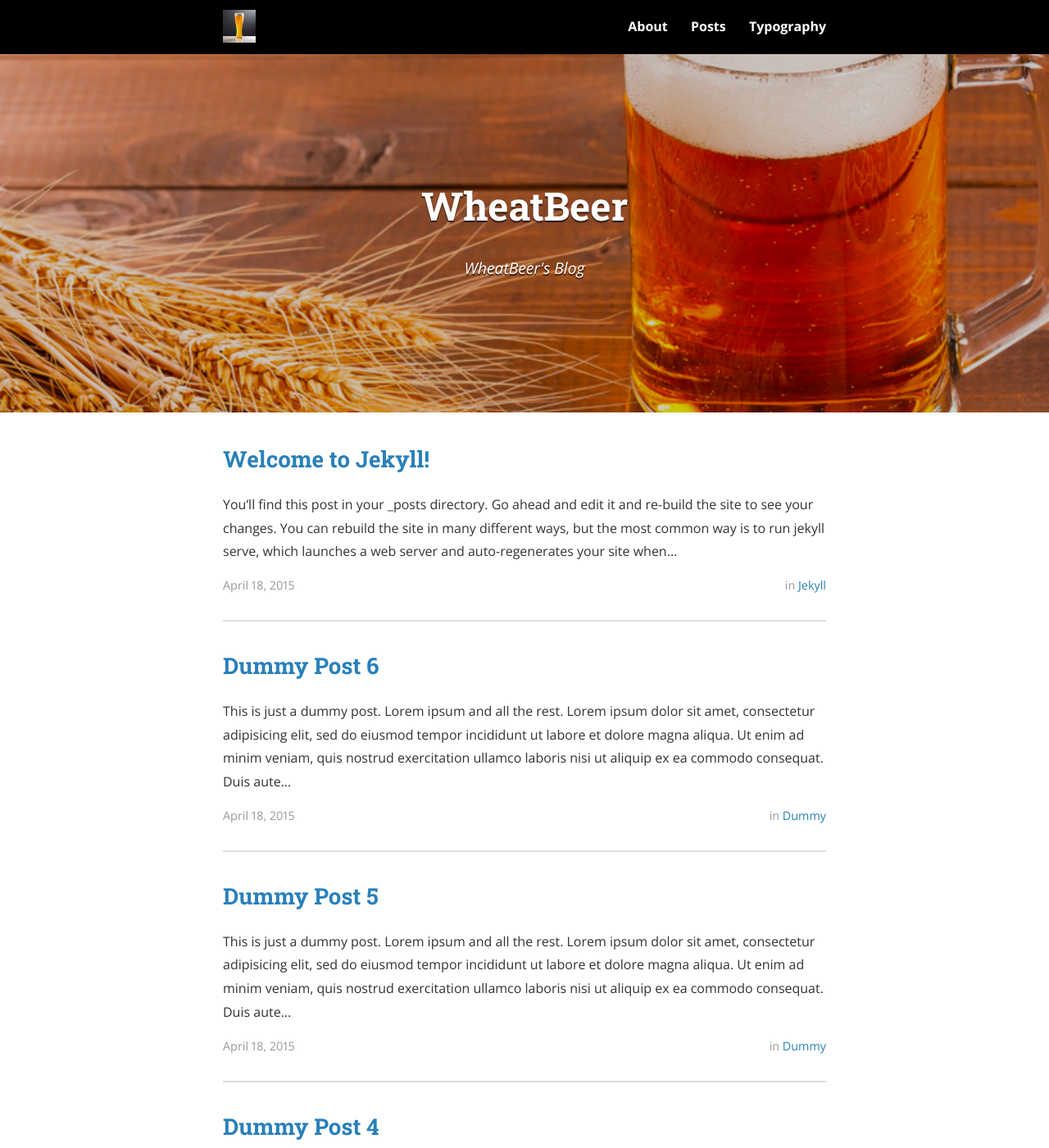
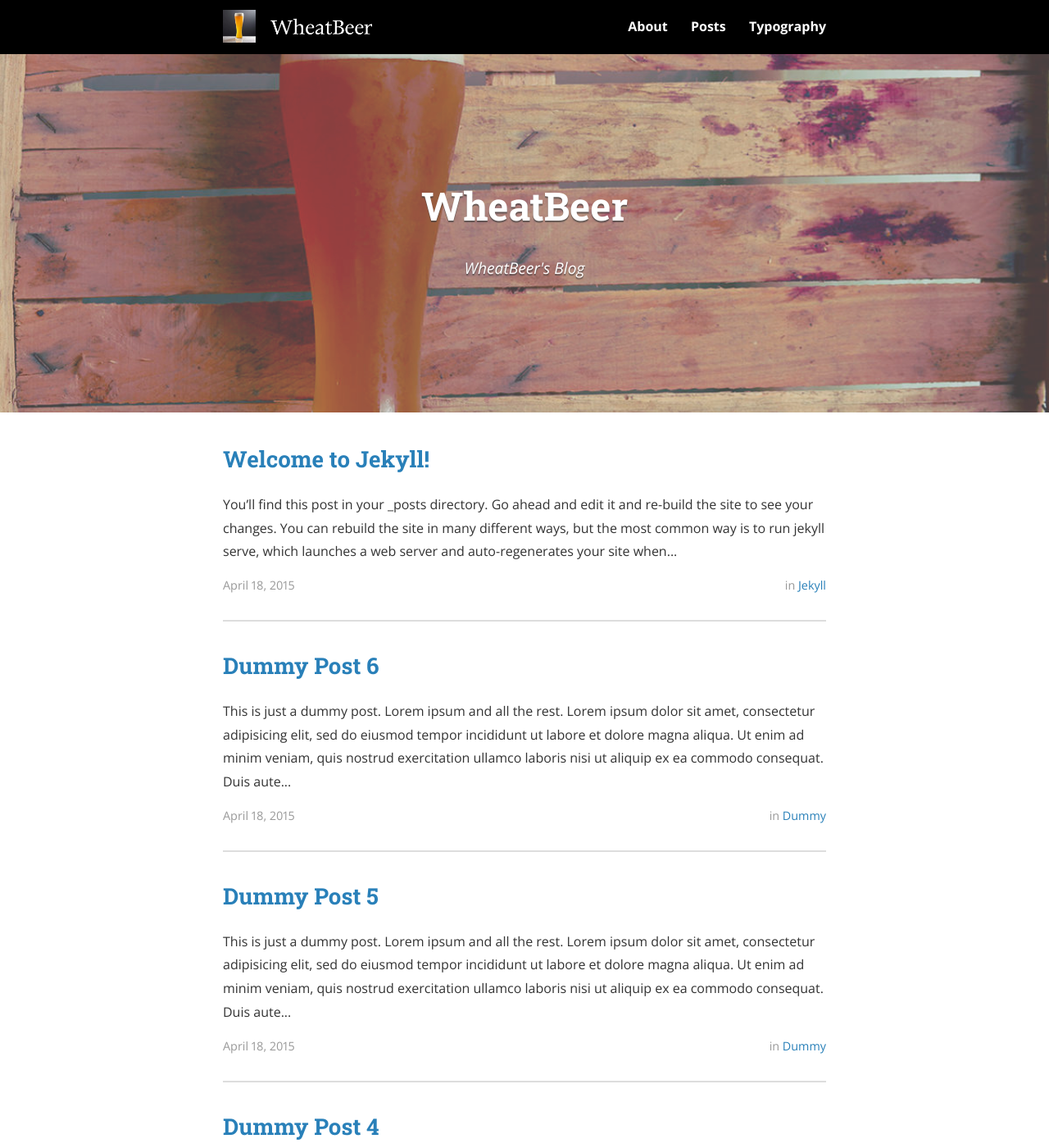
Before and after one commit to WheatBeer/WheatBeer.github.io, a Jekyll site: the page built from index.html, in a window 1280 px wide and 1400 px high. Shown: the whole window at 82% size. Built offline with Jekyll 4.4.1, drawn with Linux system fonts in a browser that asks for light colours; nearby versions of some CDN libraries; the list of posts is cut into pages by our own code.

Commit message:
first commit

```diff
--- a/_config.yml
+++ b/_config.yml
@@ -21,7 +21,7 @@
 baseurl: "" # the subpath of your site, e.g. /blog/
 url: "http://WheatBeer.github.io" # the base hostname & protocol for your site
 cover: "/assets/banner.jpg"
-logo: "/assets/WheatBeer.jpg"
+logo: "/assets/logo_letter.png"
 
 # Build settings
 markdown: kramdown
@@ -186,12 +186,12 @@
 # These are for automatically generating sharing metadata for FB and Twitter
 # OS Protocol is for sharing the source of your site, if you're interested. For more, see osprotocol.com
 protocols:
-    fb_image: "/assets/favicon.png"
+    fb_image: "/assets/logo_letter.png"
     fb_image_width: 612
     fb_image_height: 605
     fb_image_type: "image/png"
 
-    twitter_image: "/assets/favicon.png"
+    twitter_image: "/assets/logo_letter.png"
 
     os_repo: "https://github.com/bencentra/centrarium.com"
     os_rcs_type: "git"
--- a/_sass/_layout.scss
+++ b/_sass/_layout.scss
@@ -77,6 +77,7 @@
 		text-shadow: 0 2px 1px rgba(0,0,0,0.67) !important;
 		background-position: 50% 50%;
 		background-size: cover;
+		opacity: 0.75;
 		.title {
 			font-size: modular-scale(6);
 		}
```
Also changed, not shown: assets/banner.jpg, assets/logo_letter.png (added).
